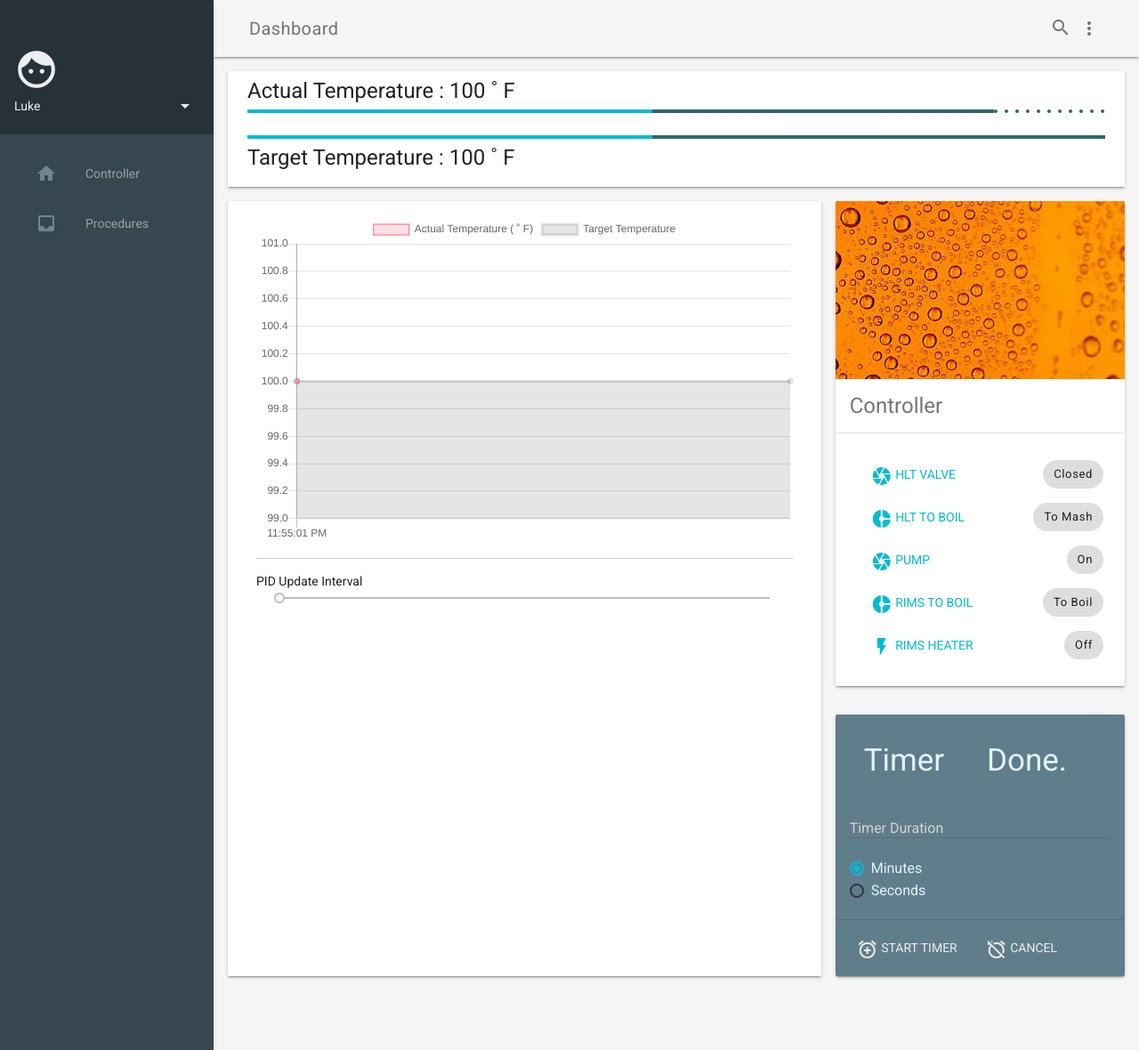
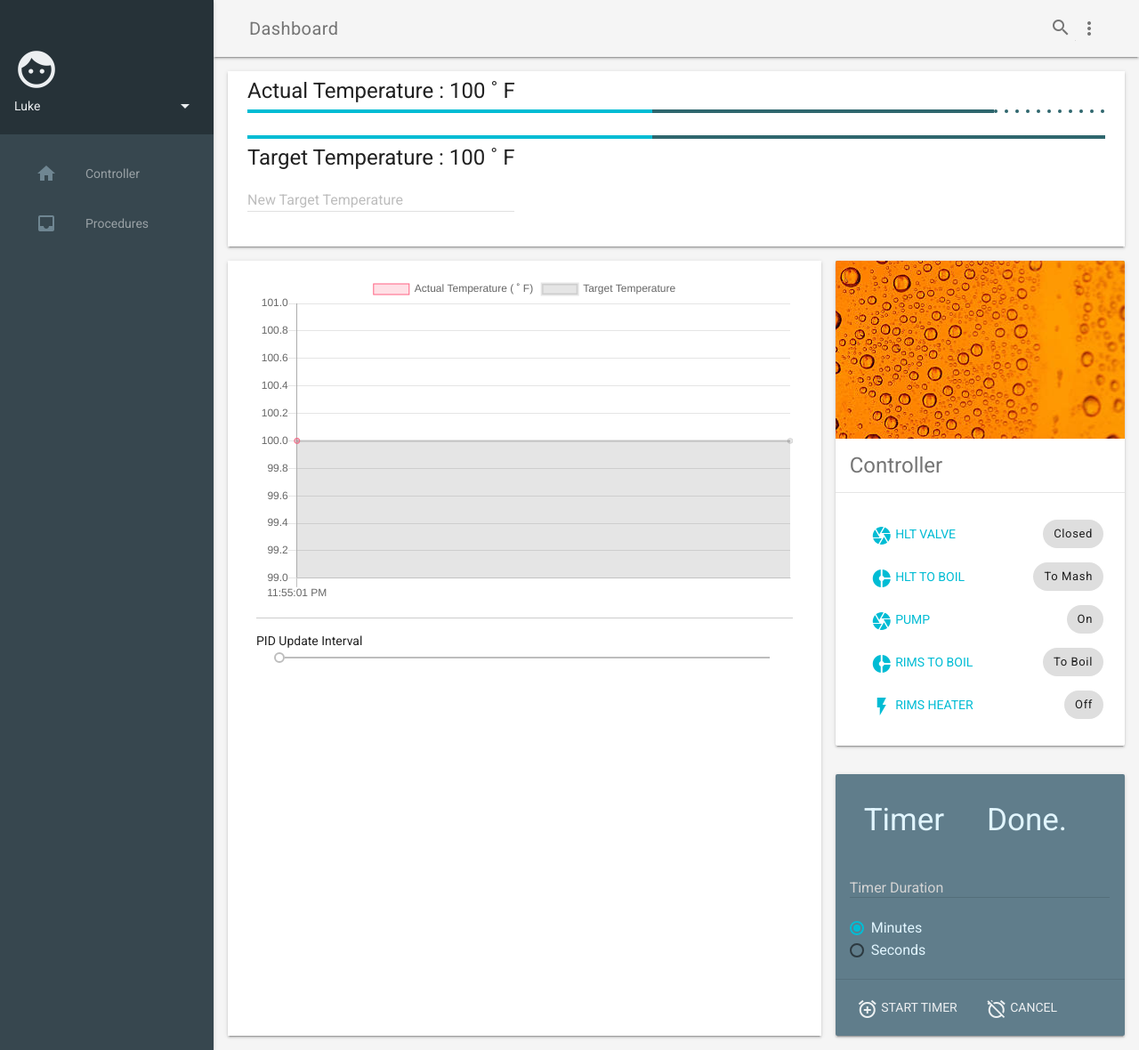
Before and after one commit to llamicron/weber, a Flask app: page / in a window 1280 px wide. Shown: the whole page at 89% size. Run offline with Flask 2, Linux system fonts and the light colour scheme; some libraries are stand-ins or nearby versions.

Commit message:
Adds texdt field for changing sv

```diff
--- a/weber/static/controller.js
+++ b/weber/static/controller.js
@@ -6,6 +6,7 @@ var app = new Vue({
       "pv": 100,
       "sv": 100
     },
+    newSVTemp: "",
     relays: [],
     timer: 0,
     timerInput: null,
@@ -133,6 +134,17 @@ var app = new Vue({
       }).catch(function (error) {
         console.log(error);
       });
+    },
+
+    setNewSVTemp() {
+      axios.post('/set-sv', {
+        sv: parseFloat(this.newSVTemp)
+      }).then(response => {
+        console.log(response);
+      }).catch(error => {
+        console.log(error);
+      });
+      this.newSVTemp = "";
     }
   },
 
--- a/weber/templates/index.html
+++ b/weber/templates/index.html
@@ -94,7 +94,17 @@
             </div>
             <div id="sv-indicator">
               <div id="svBar" class="mdl-progress mdl-js-progress"></div>
-              <h2 class="mdl-card__title-text">Target Temperature : {{ pid.sv }} ˚ F</h2>
+              <h2 class="mdl-card__title-text">
+                Target Temperature : {{ pid.sv }} ˚ F
+              </h2>
+                <div class="row">
+                  <div class="mdl-textfield mdl-js-textfield">
+                    <input class="mdl-textfield__input" @keyDown.enter="setNewSVTemp" v-model="newSVTemp" type="text" pattern="-?[0-9]*(\.[0-9]+)?" id="targetTemp">
+                    <label class="mdl-textfield__label" for="targetTemp">New Target Temperature</label>
+                    <span class="mdl-textfield__error">That's not a number...</span>
+                  </div>
+                </div>
+
             </div>
           </div>
           <div class="demo-graphs mdl-shadow--2dp mdl-color--white mdl-cell mdl-cell--8-col mdl-cell--hide-phone">
@@ -102,7 +112,8 @@
             <canvas id="tempChart" width="650" height="400"></canvas>
             <hr>
             <label for="pidUpdateIntervalSlider">PID Update Interval</label>
-            <input id="pidUpdateIntervalSlider" class="mdl-slider mdl-js-slider" v-model="pidUpdateIntervalLength" type="range" min="3" max="20" value="0" tabindex="0">
+            <input id="pidUpdateIntervalSlider" class="mdl-slider mdl-js-slider" v-model="pidUpdateIntervalLength" type="range" min="3"
+              max="20" value="0" tabindex="0">
             <div class="mdl-tooltip mdl-tooltip--large" for="pidUpdateIntervalSlider">
               {{ pidUpdateIntervalLength }} seconds
             </div>
@@ -118,7 +129,7 @@
                 <ul class="demo-list-icon mdl-list">
                   <li v-for="relay in relays" class="mdl-list__item relay-button">
                     <span class="mdl-list__item-primary-content">
-                      <a class="mdl-button mdl-js-button mdl-js-ripple-effect"  @click="toggleRelay(relay)">
+                      <a class="mdl-button mdl-js-button mdl-js-ripple-effect" @click="toggleRelay(relay)">
                         <i class="material-icons">{{ relay.icon }}</i>
                         {{ relay.prettyName }}
                       </a>
```
